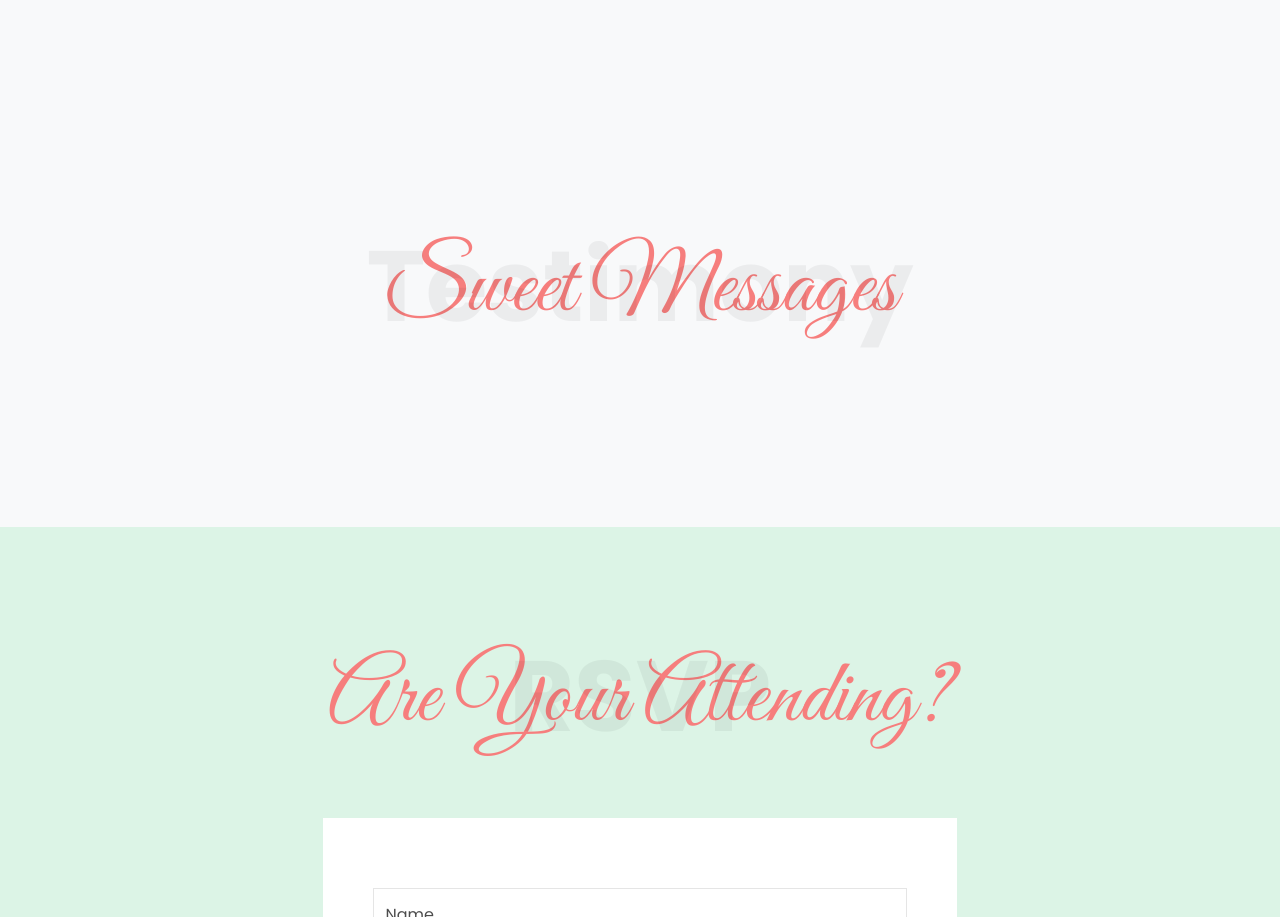
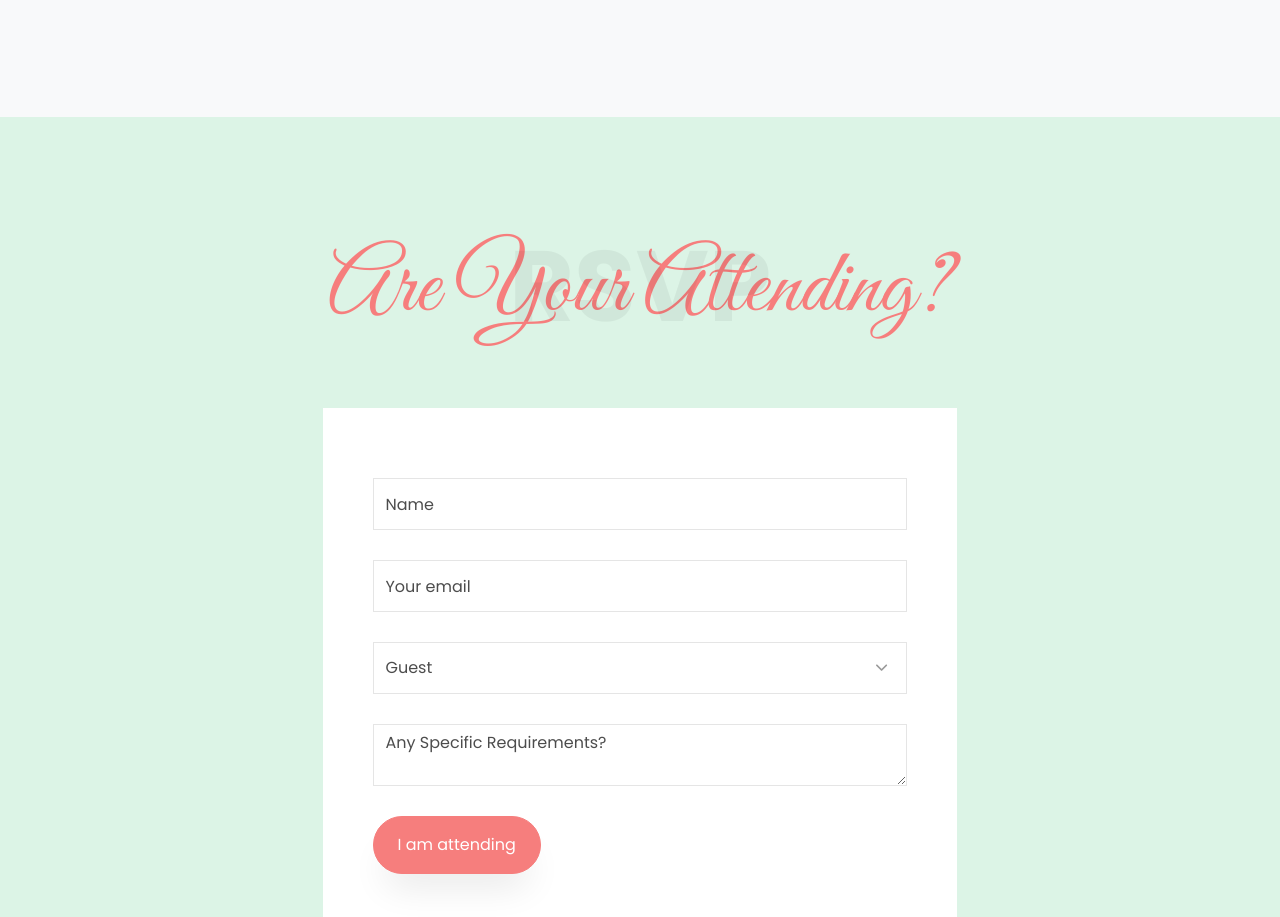
Before and after one commit to sagar301297/shailaja-wedding, a plain HTML site: page index.html in a window 1280 px wide. Shown: the part 4011-4928 px from the top of the page. Drawn offline with Linux system fonts and the light colour scheme; some packages are replaced by stand-ins of ours; no server answers; files whose address does not match are found by name.

Commit message:
Fix issue

```diff
--- a/index.html
+++ b/index.html
@@ -254,7 +254,7 @@
 			</div>
 		</section>
 
-		<section class="ftco-section bg-light" id="greeting-section">
+		<!-- <section class="ftco-section bg-light" id="greeting-section">
 		<div class="container">
 			<div class="row justify-content-center pb-5">
 				<div class="col-md-12 text-center heading-section ftco-animate fadeInUp ftco-animated">
@@ -347,7 +347,7 @@
 			</div>
 		</div>
 	</section>
-
+ -->
     <section class="ftco-section bg-secondary" id="rsvp-section">
     	<div class="container">
     		<div class="row justify-content-center pb-5">
```
